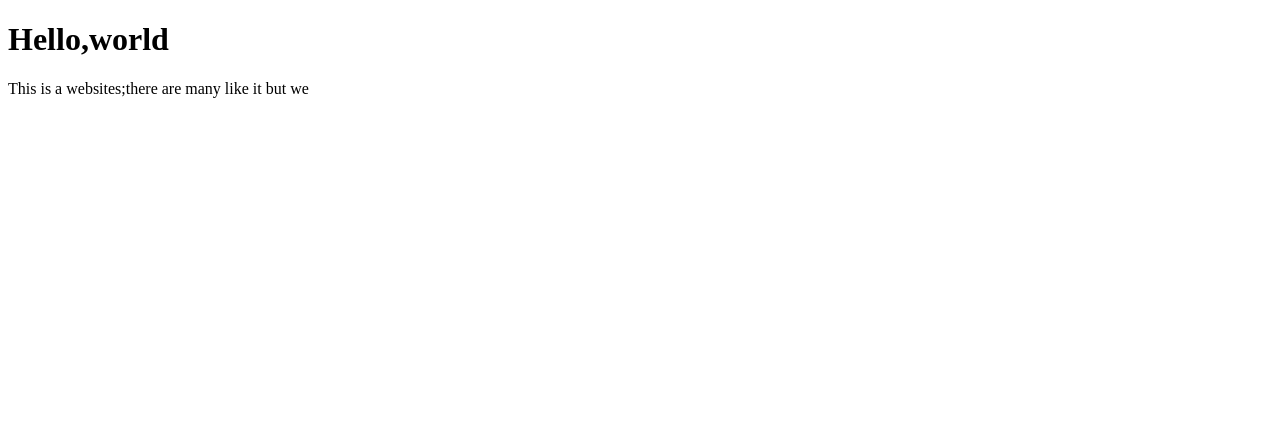
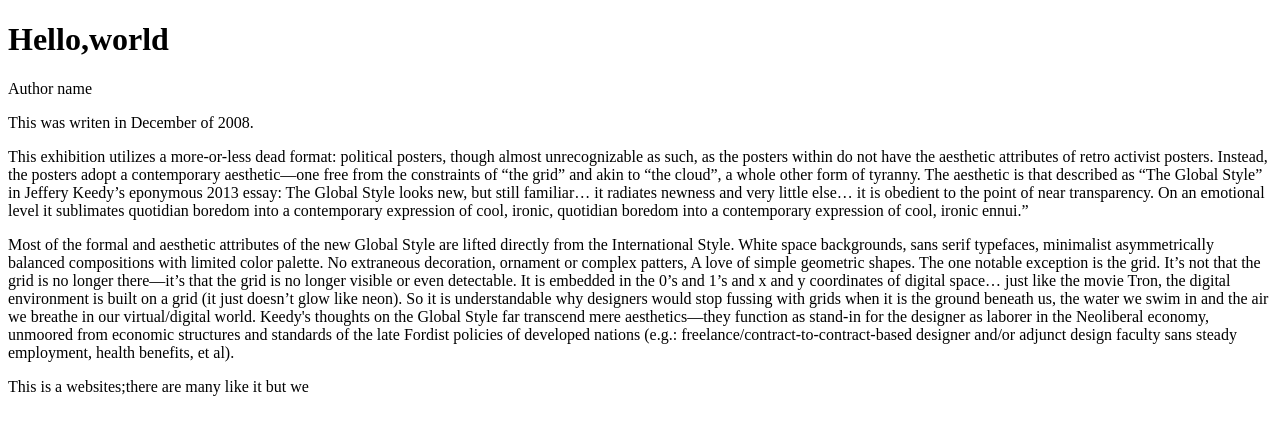
Before and after one commit to yuting-zhuang/manuscript, a plain HTML site: page index.html in a window 1280 px wide. Drawn offline with Linux system fonts and the light colour scheme.

Commit message:
another update

```diff
--- a/index.html
+++ b/index.html
@@ -4,7 +4,21 @@
         <title>Manuscript</title>
     </head>
     <body>
-        <h1>Hello,world</h1>
+        <head>
+            <h1>Hello,world</h1>
+            <p>Author name</p>
+            <p>This was writen in December of <time>2008</time>.</p>
+        </head>
+        <artical>
+        <p>This exhibition utilizes a more-or-less dead format: political posters, though almost unrecognizable as such, as the posters within do not have the aesthetic attributes of retro activist posters. Instead, the posters adopt a contemporary aesthetic—one free from the constraints of “the grid” and akin to “the cloud”, a whole other form of tyranny. The aesthetic is that described as “The Global Style” in Jeffery Keedy’s eponymous 2013 essay:
+The Global Style looks new, but still familiar… it radiates newness and very little else… it is obedient to the point of near transparency. On an emotional level it sublimates quotidian boredom into a contemporary expression of cool, ironic, quotidian boredom into a contemporary expression of cool, ironic ennui.”</p>
+
+Most of the formal and aesthetic attributes of the new Global Style are lifted directly from the International Style. White space backgrounds, sans serif typefaces, minimalist asymmetrically balanced compositions with limited color palette. No extraneous decoration, ornament or complex patters, A love of simple geometric shapes. The one notable exception is the grid.
+
+It’s not that the grid is no longer there—it’s that the grid is no longer visible or even detectable. It is embedded in the 0’s and 1’s and x and y coordinates of digital space… just like the movie Tron, the digital environment is built on a grid (it just doesn’t glow like neon). So it is understandable why designers would stop fussing with grids when it is the ground beneath us, the water we swim in and the air we breathe in our virtual/digital world.
+
+Keedy's thoughts on the Global Style far transcend mere aesthetics—they function as stand-in for the designer as laborer in the Neoliberal economy, unmoored from economic structures and standards of the late Fordist policies of developed nations (e.g.: freelance/contract-to-contract-based designer and/or adjunct design faculty sans steady employment, health benefits, et al).
+</artical>
         <p>This is a websites;there are many like it but we</p>
     </body>
 </html>
```
